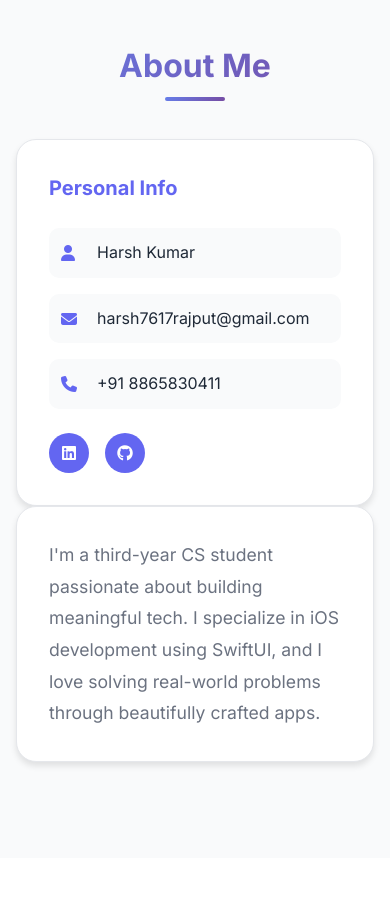
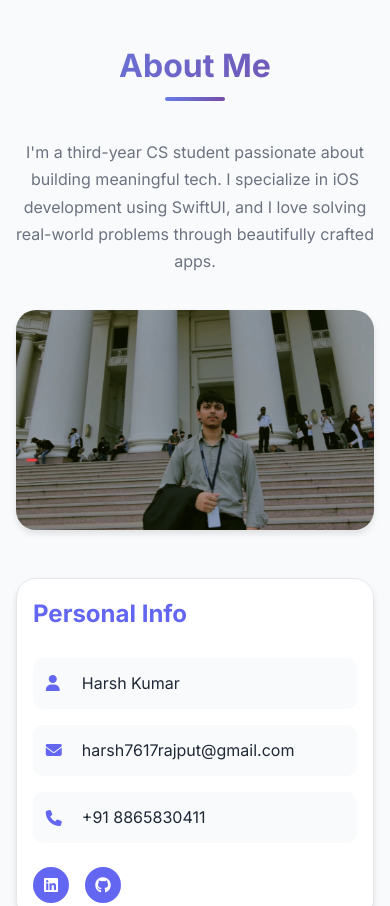
Before and after one commit to Harshchauhan177/MeetHarsh, a plain HTML site: page index.html in a window 390 px wide. Shown: the part 900-1806 px from the top of the page. Drawn offline with Linux system fonts and the light colour scheme.

Commit message:
all UI improved

```diff
--- a/index.html
+++ b/index.html
@@ -67,7 +67,13 @@
     <section id="about" class="about">
         <div class="container">
             <h2 class="section-title">About Me</h2>
+            <p class="about-description">
+                I'm a third-year CS student passionate about building meaningful tech. I specialize in iOS development using SwiftUI, and I love solving real-world problems through beautifully crafted apps.
+            </p>
             <div class="about-content">
+                <div class="about-image">
+                    <img src="me.jpg" alt="Harsh Kumar" width="552" height="500" />
+                </div>
                 <div class="about-text">
                     <div class="about-card">
                         <h3>Personal Info</h3>
@@ -93,9 +99,6 @@
                                 <i class="fab fa-github"></i>
                             </a>
                         </div>
-                    </div>
-                    <div class="about-bio">
-                        <p>I'm a third-year CS student passionate about building meaningful tech. I specialize in iOS development using SwiftUI, and I love solving real-world problems through beautifully crafted apps.</p>
                     </div>
                 </div>
             </div>
--- a/styles.css
+++ b/styles.css
@@ -450,6 +450,145 @@ body {
     font-size: 1.1rem;
     line-height: 1.8;
     color: var(--text-secondary);
+}
+
+/* About Image Styles */
+.about-image {
+    display: flex;
+    align-items: center;
+    justify-content: center;
+    height: 100%;
+}
+.about-image img {
+    width: 552px;
+    height: 500px;
+    object-fit: cover;
+    border-radius: 20px;
+    box-shadow: var(--shadow-medium);
+    background: var(--bg-primary);
+}
+
+@media (max-width: 1200px) {
+    .about-image img {
+        width: 100%;
+        height: auto;
+        max-width: 400px;
+        max-height: 400px;
+    }
+}
+
+@media (max-width: 900px) {
+    .about-content {
+        grid-template-columns: 1fr;
+        gap: 2rem;
+    }
+    .about-image {
+        justify-content: center;
+        margin-bottom: 2rem;
+    }
+    .about-image img {
+        max-width: 320px;
+        max-height: 320px;
+    }
+}
+
+@media (max-width: 600px) {
+    .about-image img {
+        max-width: 100%;
+        max-height: 220px;
+        width: 100%;
+        height: auto;
+    }
+}
+
+/* About Card Fixed Size for Large Screens */
+@media (min-width: 1200px) {
+  .about-card {
+    width: 552px;
+    height: 500px;
+    max-width: 100%;
+    max-height: 100%;
+    display: flex;
+    flex-direction: column;
+    justify-content: flex-start;
+    align-items: stretch;
+    box-sizing: border-box;
+  }
+  .about-card h3 {
+    font-size: 2rem;
+    margin-bottom: 2rem;
+  }
+  .info-grid {
+    gap: 1.5rem;
+    margin-bottom: 2rem;
+  }
+  .info-item {
+    font-size: 1.3rem;
+    padding: 1.25rem 1.5rem;
+  }
+  .social-links {
+    margin-top: auto;
+    gap: 2rem;
+    justify-content: flex-start;
+  }
+  .social-link {
+    width: 56px;
+    height: 56px;
+    font-size: 2rem;
+  }
+}
+
+/* Responsive About Card */
+@media (max-width: 1199px) {
+  .about-card {
+    width: 100%;
+    max-width: 420px;
+    height: auto;
+    min-height: 340px;
+    margin: 0 auto;
+  }
+  .about-card h3 {
+    font-size: 1.5rem;
+  }
+  .info-item {
+    font-size: 1.1rem;
+    padding: 1rem 1.2rem;
+  }
+  .social-link {
+    width: 44px;
+    height: 44px;
+    font-size: 1.3rem;
+  }
+}
+
+@media (max-width: 900px) {
+  .about-card {
+    max-width: 100%;
+    width: 100%;
+    min-width: 0;
+    height: auto;
+    margin: 0 auto;
+  }
+  .about-content {
+    grid-template-columns: 1fr;
+    gap: 2rem;
+  }
+}
+
+@media (max-width: 600px) {
+  .about-card {
+    padding: 1rem;
+    min-height: unset;
+  }
+  .info-item {
+    font-size: 1rem;
+    padding: 0.8rem 0.8rem;
+  }
+  .social-link {
+    width: 36px;
+    height: 36px;
+    font-size: 1rem;
+  }
 }
 
 /* Education Section */
@@ -1143,3 +1282,37 @@ body {
     opacity: 1;
     transform: scale(1);
 }
+
+.about-description {
+    text-align: center;
+    color: var(--text-secondary);
+    font-size: 1.25rem;
+    margin: 0 auto 2.5rem auto;
+    max-width: 700px;
+    line-height: 1.7;
+}
+@media (min-width: 1200px) {
+    .about-description {
+        max-width: 1084px;
+    }
+}
+@media (max-width: 1199px) {
+    .about-description {
+        font-size: 1.1rem;
+        max-width: 95%;
+        margin-bottom: 2rem;
+    }
+}
+@media (max-width: 900px) {
+    .about-description {
+        font-size: 1.1rem;
+        max-width: 98vw;
+        margin-bottom: 2rem;
+    }
+}
+@media (max-width: 600px) {
+    .about-description {
+        font-size: 1rem;
+        margin-bottom: 1.2rem;
+    }
+}
```
Also changed, not shown: harsh.jpeg (added), me.jpg (added).
